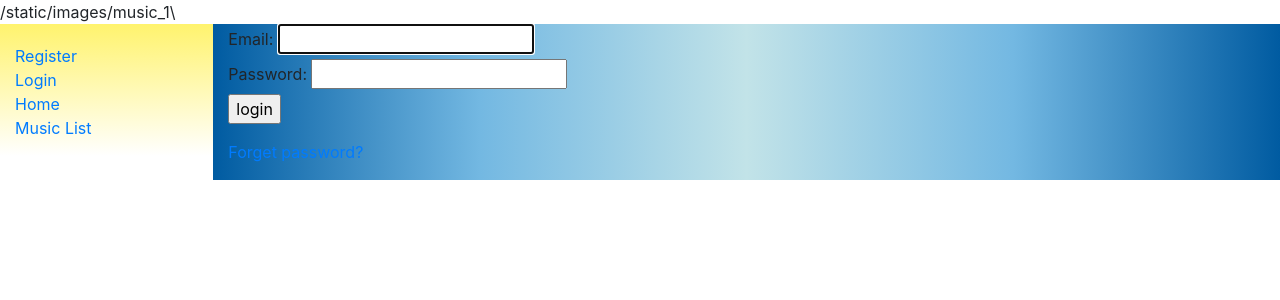
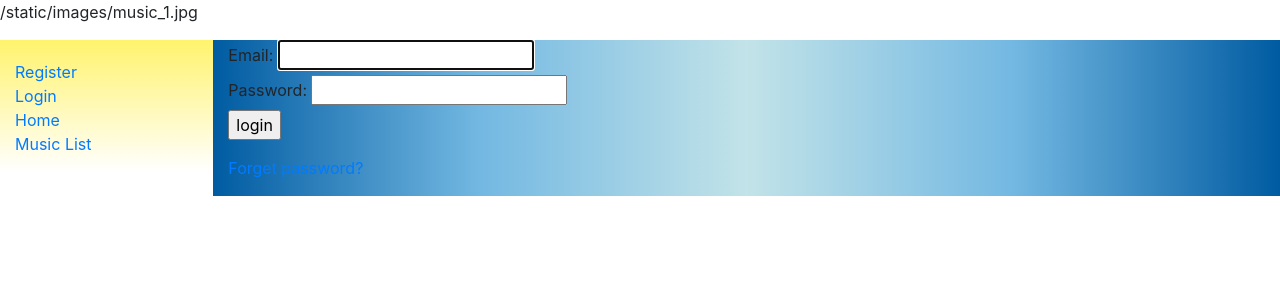
Before and after one commit to Tinky1224/sekai, a Django app: page /accounts/login/?next=/catalog/add_music/ in a window 1280 px wide. Shown: the top 300 px of the page. Run offline with Django 4.2, Linux system fonts and the light colour scheme; some libraries are stand-ins or nearby versions.

Commit message:
add images

```diff
--- a/catalog/templates/base.html
+++ b/catalog/templates/base.html
@@ -27,7 +27,7 @@
     </head>
 
     <body>
-        {% static 'images/music_1' %}\
+        <p>{% static 'images/music_1.jpg' %}</p>
         <div class="container-fluid">
             <div class="row">
                 <div class="col-sm-2" id="sidebar">
```
